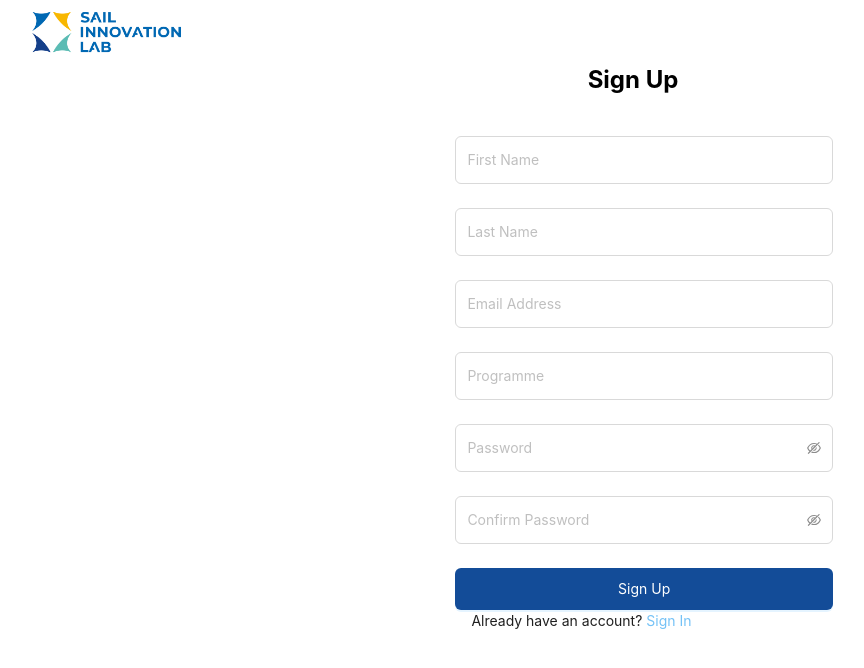
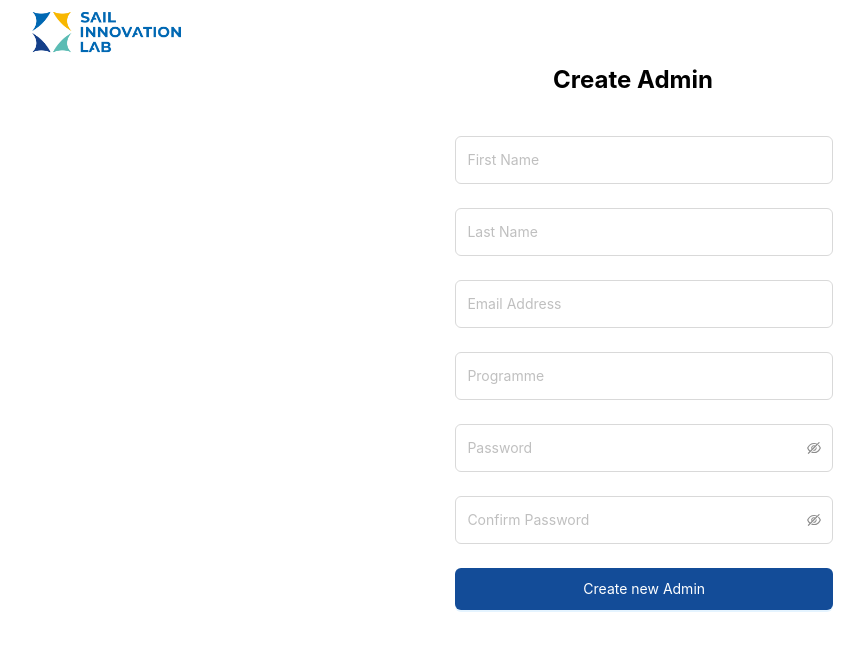
Before and after one commit to Baouldguyd/ssmp-prog-portal, a React (Create React App) app: page /signup in a window 1280 px wide. Shown: the top 668 px of the page, without its empty margins (7-871 px from the left). Built offline with nearby package versions, Linux system fonts and the light colour scheme.

Commit message:
clean up,and little work on the task page

```diff
--- a/src/Components/Sidebar.jsx
+++ b/src/Components/Sidebar.jsx
@@ -35,7 +35,7 @@ const Sidebar = () => {
     { title: "Upload Events", to : '/upload' },
 
     { title: "Admin Profile", spacing: true, to : '/admin' },
-    { title: "Setting", to: '/settings' },
+    { title: "Create Admin", to: '/signup' },
     { title: "LogOut",  onClick:handleLogout },
   ];
   return (
--- a/src/Pages/SignUp/SignUp.jsx
+++ b/src/Pages/SignUp/SignUp.jsx
@@ -41,7 +41,7 @@ const SignUp = () => {
 
       <div className=" justify-center m-auto items-center bg-white w-[25rem]">
         <div className="text-center text-2xl font-bold">
-          <h1>Sign Up</h1>
+          <h1>Create Admin</h1>
         </div>
 
         <div className="block justify-center items-center flex-col h-80 mt-10">
@@ -212,14 +212,10 @@ const SignUp = () => {
                     className="bg-[#134c98] flex items-center justify-center py-5"
                     block
                   >
-                    Sign Up
+                    Create new Admin
                   </Button>
                 </Col>
-                <Col span={24}>
-                  <span className="text-sm font-normal md-2 pl-[1rem] ">
-                    Already have an account? <Link to="/" className="text-[#75C2F6]">Sign In</Link>
-                  </span>
-                </Col>
+
               </Row>
             </Form>
           </div>
--- a/src/Pages/Signin/Sigin.jsx
+++ b/src/Pages/Signin/Sigin.jsx
@@ -188,19 +188,7 @@ useLayoutEffect(()=>{
                 </Col>
 
               </Row>
-              <Col className=" m-auto" span={20}>
-                <Link to={"/signup"}>
-                  <Button
 
-                    type="primary"
-                    htmlType="button"
-                    className=" greenHover bg-green-600 hover:!bg-green-500 !important mt-10 flex items-center   justify-center py-5 "
-                    block
-                  >
-                    Create new account
-                  </Button>
-                  </Link>
-                </Col>
             </Form>
           </div>
         </div>
--- a/src/Pages/Tasks/HtmlQuestions.jsx
+++ b/src/Pages/Tasks/HtmlQuestions.jsx
@@ -202,7 +202,8 @@ const HtmlQuestions = () => {
       }); // Replace with your actual API endpoint
       if (response.status === 200) {
         const data = response.data.data;
-        setTasks(data); // Update the tasks state with the fetched data
+        const htmlTasks = data.filter((task) => task.course === "HTML");
+      setTasks(htmlTasks) // Update the tasks state with the fetched data
       } else {
         console.error("Failed to fetch task data from the backend");
       }
@@ -266,7 +267,7 @@ const HtmlQuestions = () => {
               <td className="py-2 px-4">{task.status}</td>
               <td className="py-2 px-4">{task.deadline}</td>
               <td className="py-2 px-4 hover:underline">
-                <Link to={task.path}>{task.details}</Link>
+              <Link to={`/details/${task.id}`}>{task.details}</Link>
               </td>
               <td className="py-2 px-4 text-red-400">
                 <button onClick={() => deleteTask(index)}>Delete</button>
--- a/src/Pages/Tasks/TaskQuestions.jsx
+++ b/src/Pages/Tasks/TaskQuestions.jsx
@@ -145,15 +145,12 @@ const TaskQuestions = () => {
               <div className="overlay" onClick={() => closeModal(index)} />
             )}
 
-            {editableIndex === index && (
+            {editableIndex !== null && (
               <TaskModal
-                isOpen={modalIsOpen[index]}
-                onRequestClose={() => closeModal(index)}
+                isOpen={modalIsOpen}
+                onRequestClose={closeModal}
                 onConfirm={() =>
-                  handleQuestionEdit(
-                    index,
-                    editableQuestions[index].taskQuestion
-                  )
+                  handleQuestionEdit(taskQuestions[editableIndex].taskQuestion)
                 }
               />
             )}
@@ -165,3 +162,121 @@ const TaskQuestions = () => {
 };
 
 export default TaskQuestions;
+
+
+
+/*
+
+
+
+import { useState, useEffect } from "react";
+import axios from "axios";
+import TaskModal from "./TaskModal";
+
+const TaskQuestions = () => {
+  const [taskQuestions, setTaskQuestions] = useState([]);
+  const [modalIsOpen, setModalIsOpen] = useState(false);
+  const [editableIndex, setEditableIndex] = useState(null);
+
+  useEffect(() => {
+    // Fetch task data from the backend API
+    async function fetchTaskQuestions() {
+      const token = sessionStorage.getItem("token");
+      try {
+        const response = await axios.get(
+          process.env.REACT_APP_SSMP_BACKEND_API + "tasks/getAllTask",
+          {
+            headers: {
+              Authorization: `Bearer ${token}`,
+              role: "ADMIN",
+            },
+          }
+        );
+        const fetchedData = response.data.data.getAllTask;
+        setTaskQuestions(fetchedData);
+      } catch (error) {
+        console.error("Error fetching task questions:", error);
+      }
+    }
+
+    fetchTaskQuestions();
+  }, []);
+
+  const handleEditQuestion = (index) => {
+    setEditableIndex(index);
+    setModalIsOpen(true);
+  };
+
+  const handleQuestionEdit = (editedQuestion) => {
+    if (editableIndex !== null) {
+      const updatedQuestions = [...taskQuestions];
+      updatedQuestions[editableIndex].taskQuestion = editedQuestion;
+      setTaskQuestions(updatedQuestions);
+      closeModal();
+    }
+  };
+
+  const closeModal = () => {
+    setEditableIndex(null);
+    setModalIsOpen(false);
+  };
+
+  return (
+    <div className="flex h-[100vh] w-screen">
+      <div className="p-8 max-w-[80%]" style={{ backgroundColor: "#F4F7FE" }}>
+        {taskQuestions.map((taskItem, index) => (
+          <div key={index} className="mb-8">
+            <h2 className="text-2xl font-bold">
+              Task Submission: {taskItem.taskTitle}
+            </h2>
+
+            <div className="mt-4">
+              <label className="block text-base font-bold text-gray-700">
+                Task Question
+              </label>
+              {editableIndex === index ? (
+                <textarea
+                  value={taskItem.taskQuestion}
+                  onChange={(e) => {
+                    const editedQuestion = e.target.value;
+                    handleQuestionEdit(editedQuestion);
+                  }}
+                  // Add necessary attributes and styling
+                />
+              ) : (
+                <div className="mt-2 text-gray-700">
+                  {taskItem.taskQuestion}
+                </div>
+              )}
+            </div>
+
+            <button
+              type="button"
+              onClick={() => handleEditQuestion(index)}
+              className="mt-4 px-4 py-2 text-sm font-medium text-white bg-yellow-500 rounded-md hover:bg-yellow-400 focus:outline-none focus:ring-2 focus:ring-offset-2 focus:ring-yellow-500 float-right"
+            >
+              Edit Question
+            </button>
+          </div>
+        ))}
+
+        {modalIsOpen && (
+          <div className="overlay" onClick={closeModal} />
+        )}
+
+        {editableIndex !== null && (
+          <TaskModal
+            isOpen={modalIsOpen}
+            onRequestClose={closeModal}
+            onConfirm={() =>
+              handleQuestionEdit(taskQuestions[editableIndex].taskQuestion)
+            }
+          />
+        )}
+      </div>
+    </div>
+  );
+};
+
+export default TaskQuestions;
+ */
```
